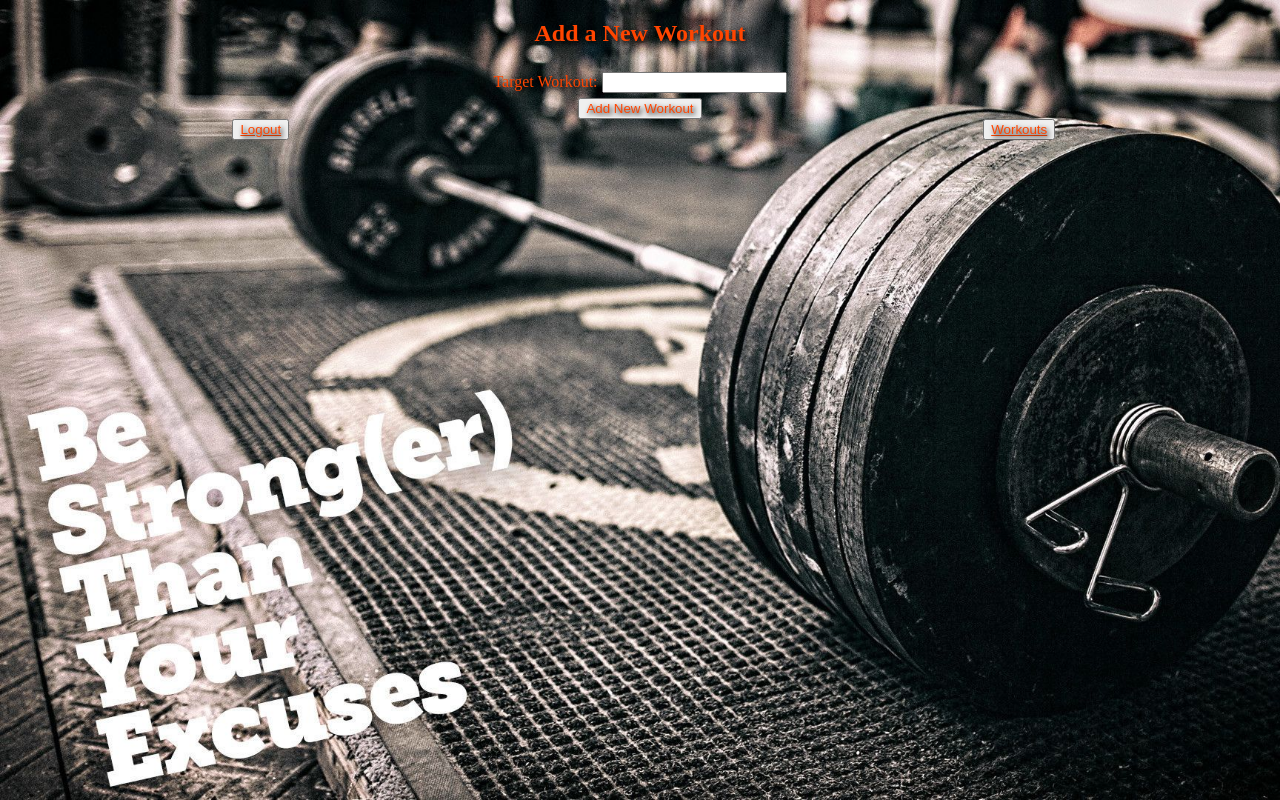
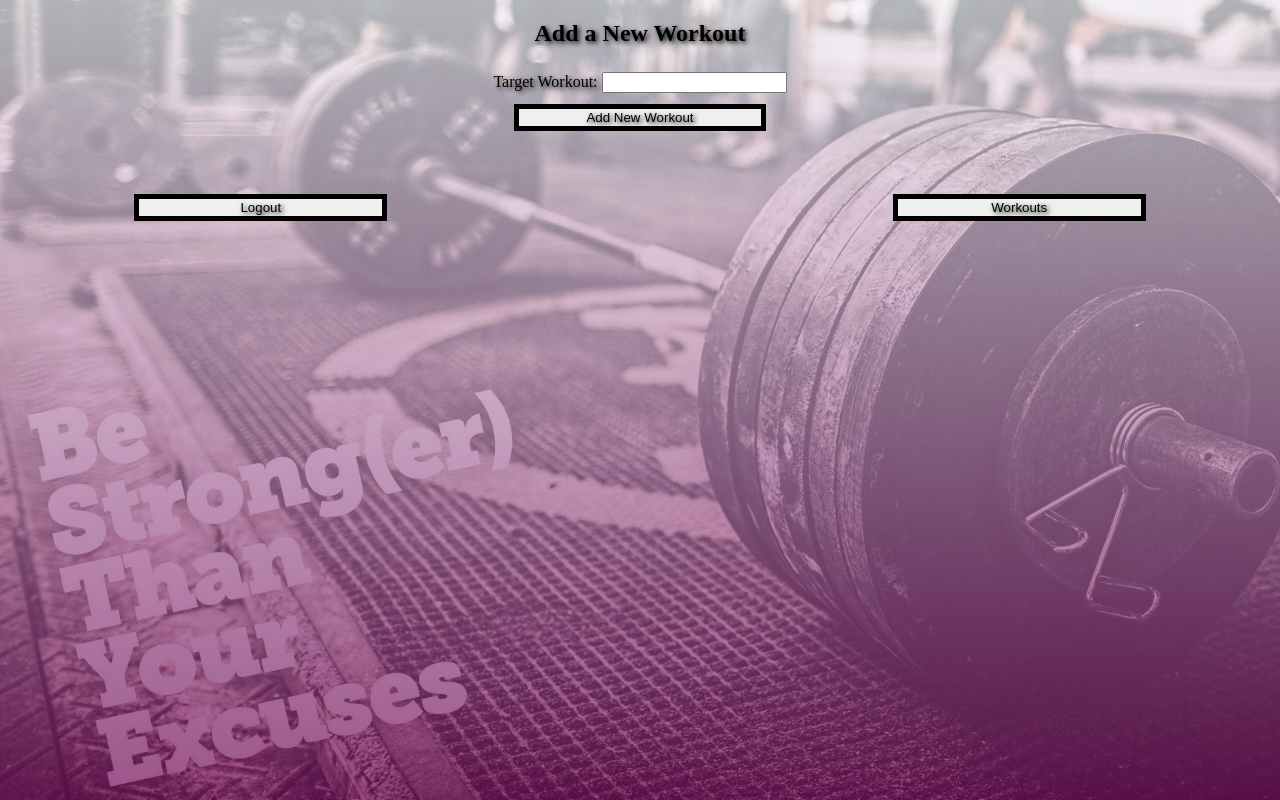
Before and after one commit to AyoAdeyina/FitNow, a Flask app: page /create/workout in a window 1280 px wide. Run offline with Flask 2, Linux system fonts and the light colour scheme.

Commit message:
FitNow Final

```diff
--- a/flask_app/static/style.css
+++ b/flask_app/static/style.css
@@ -1,10 +1,10 @@
 *{
-    color: orangered;
+    color: black;
     text-shadow: 2px 2px 5px black;
 }
 
 html{
-    background-image: url("/static/img/fitnowpic.jpg");
+    background-image: linear-gradient(to bottom, rgba(245, 246, 252, 0.72), rgba(117, 19, 93, 0.73)), url("/static/img/fitnowpic.jpg");
     background-size: cover;
     background-repeat: no-repeat;
     height: 100%;
@@ -87,6 +87,8 @@ td{
 
 .btn{
     width: 20%;
+    border: 5px solid black;
+    margin-top: .5%;
 }
 
 .btn2{
@@ -96,7 +98,8 @@ td{
     width: 20%;
     float: left;
     margin-left: 10%;
-    border: 10px black;
+    border: 5px solid black;
+    margin-top: 5%;
 }
 
 .btn3{
@@ -106,6 +109,8 @@ td{
     width: 20%;
     float: right;
     margin-right: 10%;
+    border: 5px solid black;
+    margin-top: 5%;
 }
 
 .edtop{
@@ -127,6 +132,8 @@ td{
     width: 20%;
     float: left;
     margin-left: 10%;
+    border: 5px solid black;
+    margin-top: 5%;
 }
 
 .btn5{
@@ -136,6 +143,8 @@ td{
     width: 20%;
     float: right;
     margin-right: 10%;
+    border: 5px solid black;
+    margin-top: 5%;
 }
 
 .btn6{
@@ -145,6 +154,8 @@ td{
     width: 20%;
     float: left;
     margin-left: 10%;
+    border: 5px solid black;
+    margin-top: 5%;
 }
 
 .btn7{
@@ -154,6 +165,8 @@ td{
     width: 20%;
     float: right;
     margin-right: 10%;
+    border: 5px solid black;
+    margin-top: 5%;
 }
 
 .newwk{
@@ -175,6 +188,8 @@ td{
     width: 20%;
     float: left;
     margin-left: 10%;
+    border: 5px solid black;
+    margin-top: 5%;
 }
 
 .btn9{
@@ -184,4 +199,6 @@ td{
     width: 20%;
     float: right;
     margin-right: 10%;
+    border: 5px solid black;
+    margin-top: 5%;
 }
--- a/flask_app/templates/new_workout.html
+++ b/flask_app/templates/new_workout.html
@@ -26,15 +26,15 @@
             <input type="text" name="workout_name">
         </label>
 
-        <input type="submit" value="Add New Workout">
+        <input type="submit" value="Add New Workout" class="btn">
     </form>
 
-    <a href="/users/logout" class="btn8">
-        <button>Logout</button>
+    <a href="/users/logout">
+        <button class="btn8">Logout</button>
     </a>
 
-    <a href="/users/profile" class="btn9">
-        <button>Workouts</button>
+    <a href="/users/profile">
+        <button class="btn9">Workouts</button>
     </a>
 </body>
 </html>
```
Also changed, not shown: flask_app/templates/edit_workout.html (+5 -5 lines), flask_app/templates/new_exercises.html (+4 -4 lines), flask_app/templates/profile.html (+5 -5 lines).
